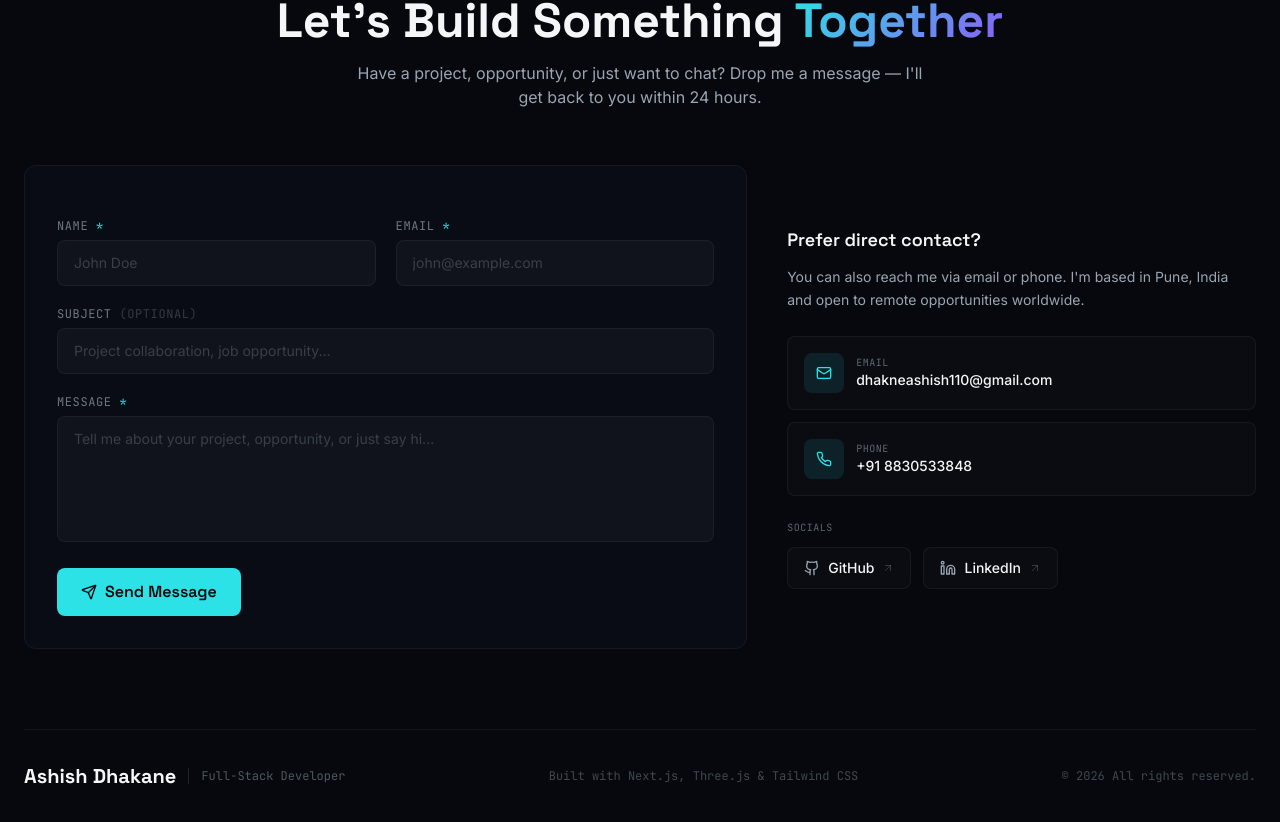
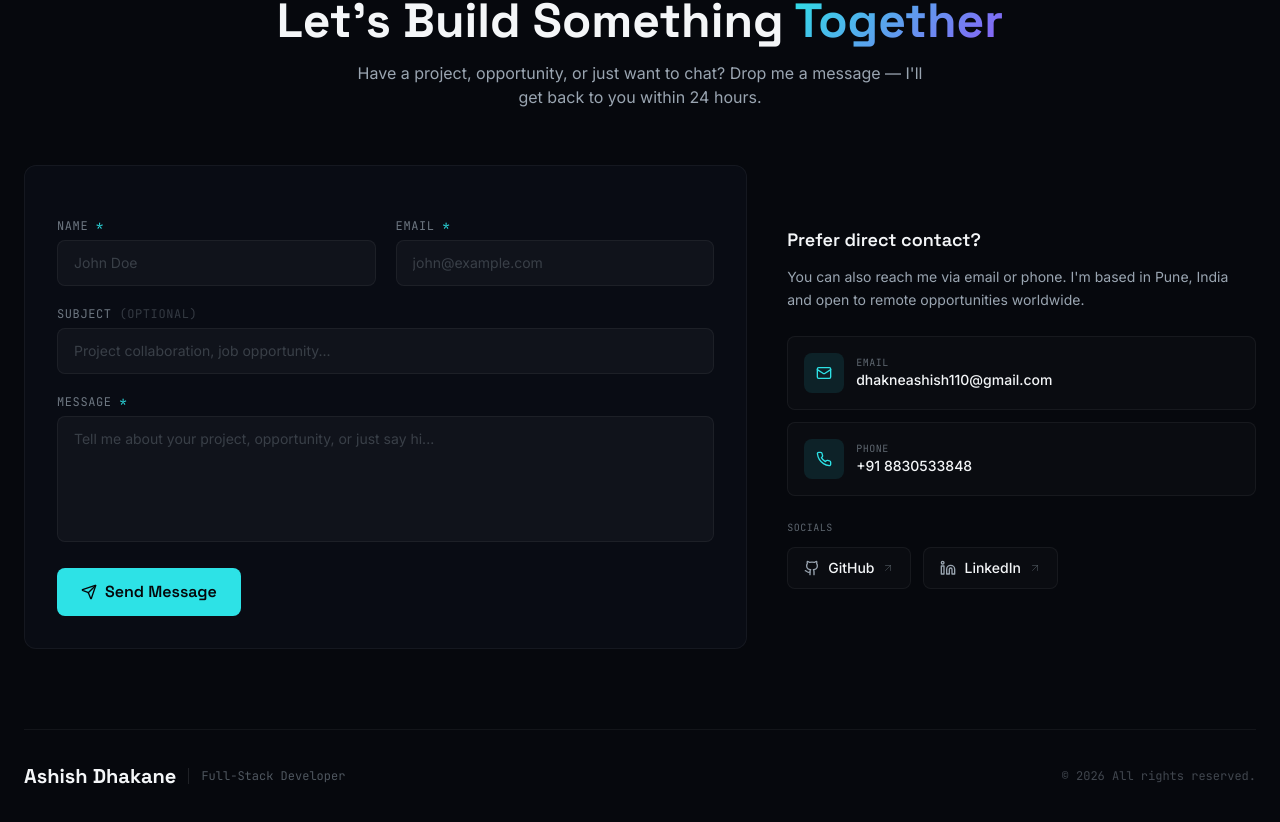
Before and after one commit to ashish-dhakane/PORTFOLIO-Ashish, a Next.js app: page / in a window 1280 px wide. Shown: the part 6059-6881 px from the top of the page. Built offline with nearby package versions, Linux system fonts and the light colour scheme.

Commit message:
Update Footer.tsx

```diff
--- a/components/sections/Footer.tsx
+++ b/components/sections/Footer.tsx
@@ -143,10 +143,6 @@ export default function Footer() {
             </div>
 
             <p className="font-mono text-xs text-text-secondary/40">
-              Built with Next.js, Three.js & Tailwind CSS
-            </p>
-
-            <p className="font-mono text-xs text-text-secondary/40">
               &copy; {new Date().getFullYear()} All rights reserved.
             </p>
           </motion.div>
```
